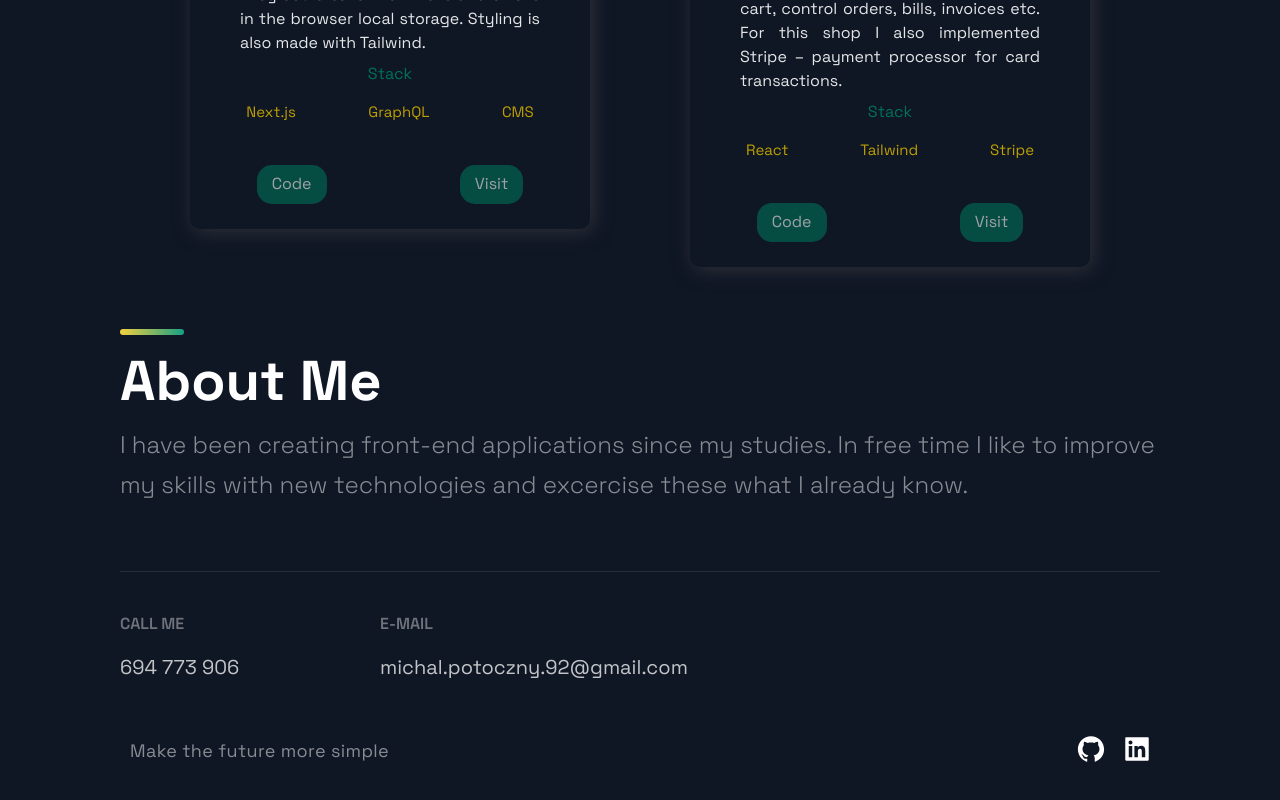
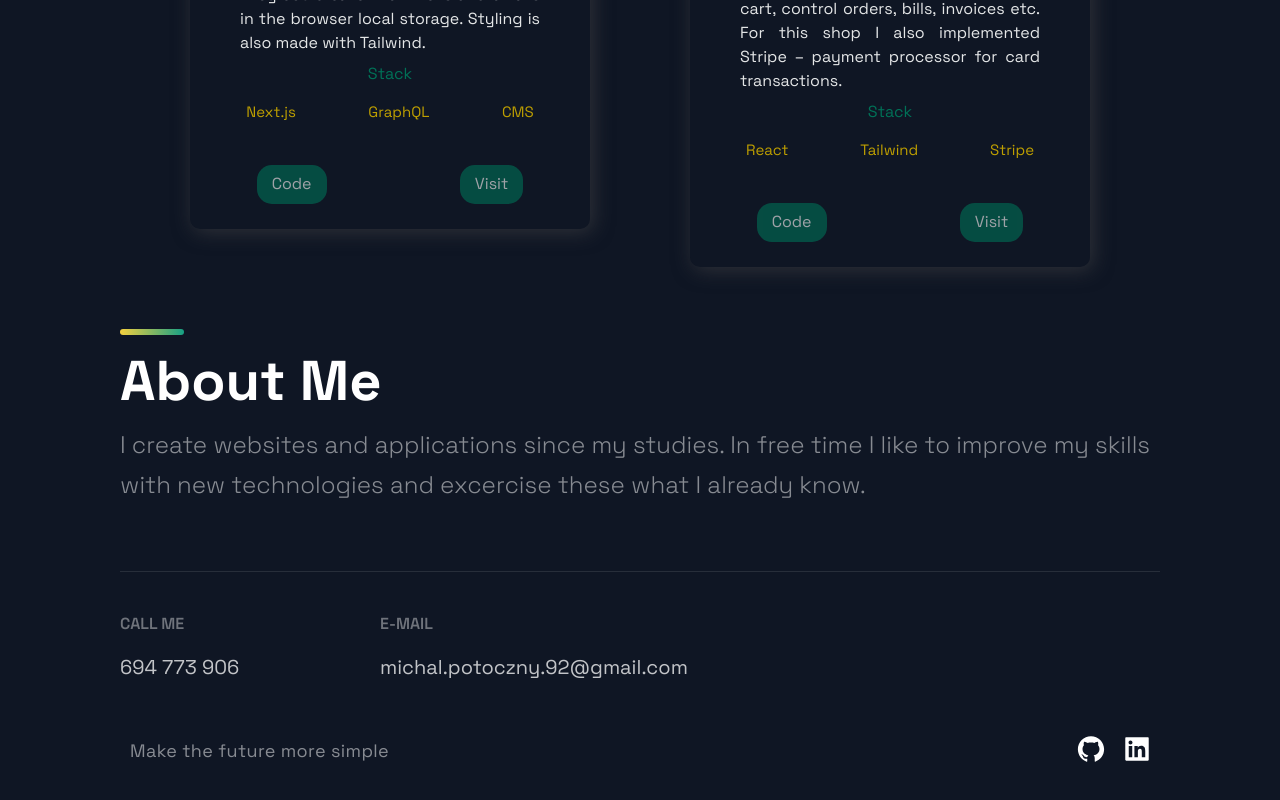
Before and after one commit to yougonnagetyours/my-developer-portfolio, a Next.js app: page / in a window 1280 px wide. Shown: the part 2534-3334 px from the top of the page. Built offline with nearby package versions, Linux system fonts and the light colour scheme.

Commit message:
Update TimeLine.js

```diff
--- a/src/components/TimeLine/TimeLine.js
+++ b/src/components/TimeLine/TimeLine.js
@@ -10,7 +10,7 @@ const Timeline = () => {
       <br />
       <SectionTitle>About Me</SectionTitle>
       <SectionText>
-        I have been creating front-end applications since my studies. In free time I like to improve my skills with new technologies and excercise these what I already know.
+        I create websites and applications since my studies. In free time I like to improve my skills with new technologies and excercise these what I already know.
       </SectionText>
     </Section>
   );
```
